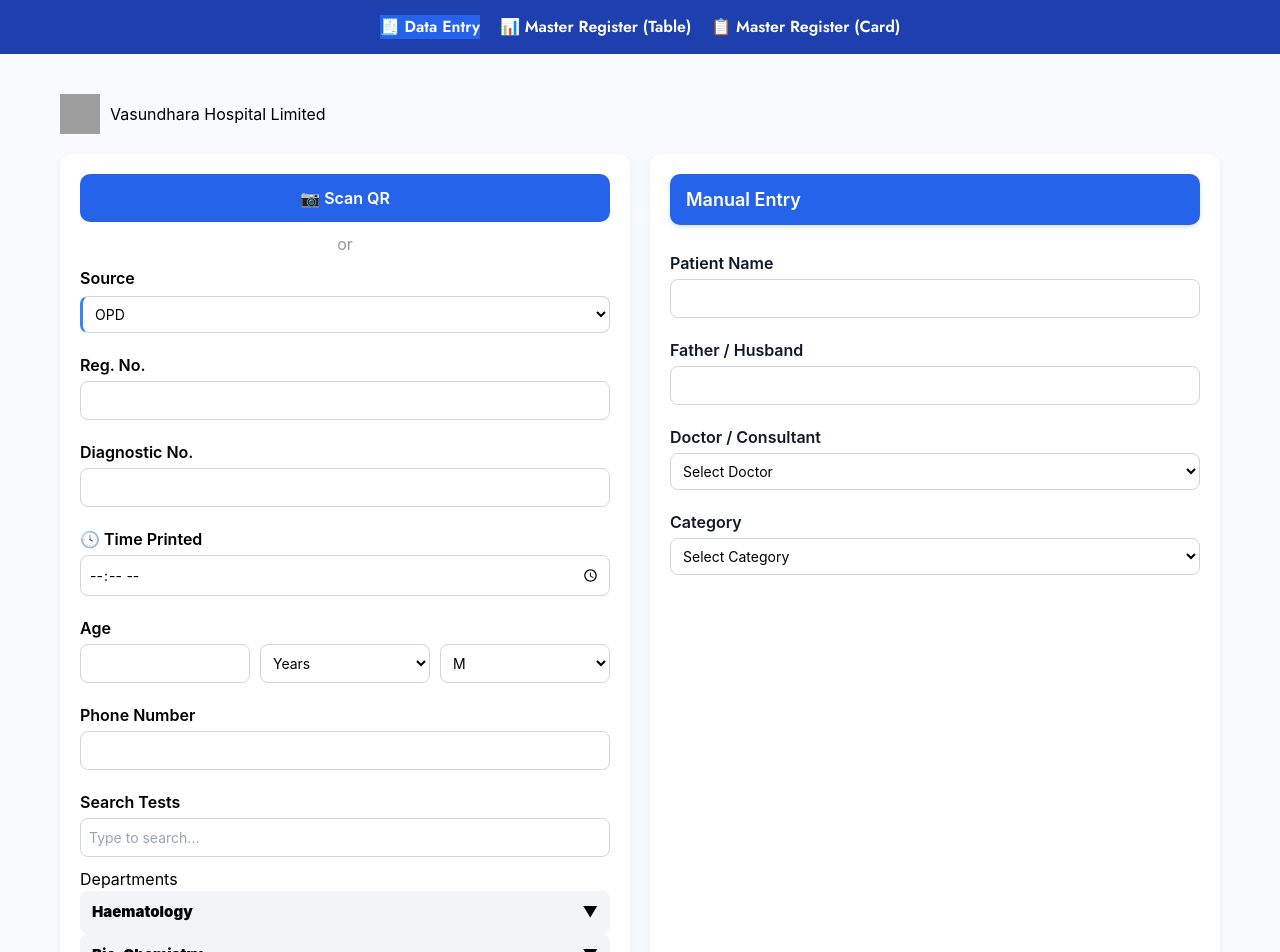
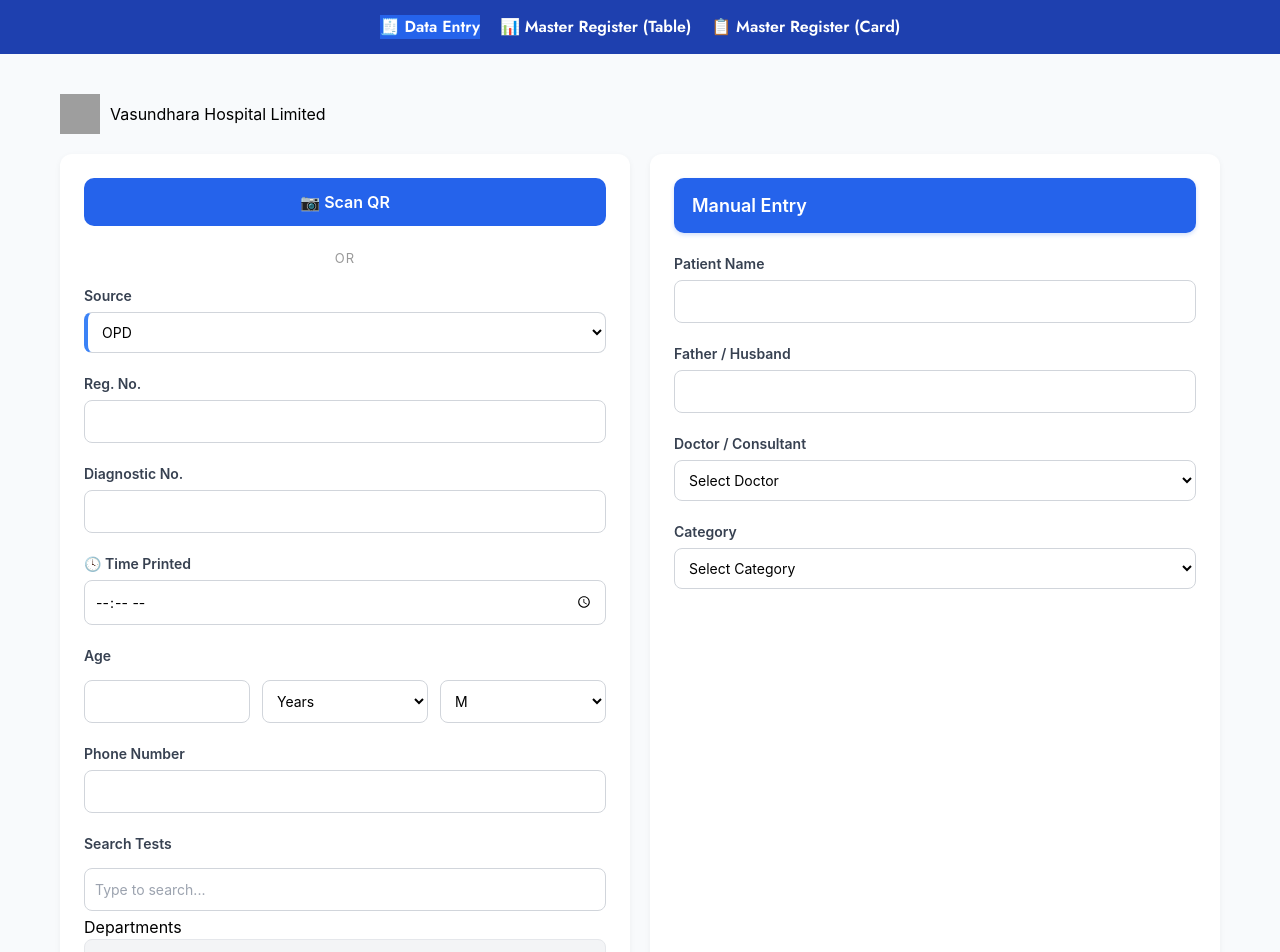
Before and after one commit to dailyephany-rgb/lab, a React (Vite) app: page / in a window 1280 px wide. Shown: the top 952 px of the page. Built offline with nearby package versions, Linux system fonts and the light colour scheme; grey boxes are pictures that could not be loaded.

Commit message:
Update mango.css

```diff
--- a/src/mango.css
+++ b/src/mango.css
@@ -1,3 +1,5 @@
+
+
 
 
 /* 🌼 Overall Layout */
@@ -52,7 +54,7 @@
 .right-panel {
   background: #fff;
   border-radius: 12px;
-  padding: 20px;
+  padding: 24px; /* Increased from 20px for better breathing room */
   flex: 1;
   box-shadow: 0 2px 6px rgba(0, 0, 0, 0.05);
 }
@@ -60,20 +62,32 @@
 /* ✳️ Inputs & Labels */
 label {
   font-weight: 600;
-  margin-top: 10px;
+  margin-top: 16px; /* Increased from 10px to fix congestion */
   display: block;
+  font-size: 14px;
+  color: #374151;
 }
 
 input,
 select {
   width: 100%;
-  margin-top: 4px;
-  margin-bottom: 10px;
-  padding: 8px;
+  margin-top: 6px; /* Increased from 4px */
+  margin-bottom: 4px;
+  padding: 10px; /* Increased from 8px for a modern feel */
   border: 1px solid #d1d5db;
   border-radius: 8px;
   font-size: 14px;
   background-color: #fff;
+  transition: all 0.2s ease;
+  caret-color: #2563eb; /* This makes the "blinking ticker" blue */
+}
+
+/* ✨ The "Blinking Ticker" & Focus State */
+input:focus,
+select:focus {
+  outline: none;
+  border-color: #3b82f6;
+  box-shadow: 0 0 0 3px rgba(59, 130, 246, 0.2); /* Highlight glow when typing */
 }
 
 /* ❌ Error State */
@@ -86,7 +100,7 @@
 /* Source field styling */
 select[name="source"] {
   margin-top: 6px;
-  border-left: 3px solid #3b82f6;
+  border-left: 4px solid #3b82f6; /* Thicker accent */
 }
 
 select[name="source"] option[value="OPD"] { background-color: #0af35c; }
@@ -95,12 +109,14 @@
 
 .inline-input {
   display: flex;
-  gap: 10px;
+  gap: 12px;
+  margin-top: 8px;
 }
 
 /* 🔍 SEARCH DROPDOWN FIXES */
 .search-wrapper {
-  position: relative; /* required for absolute dropdown */
+  position: relative;
+  margin-top: 8px;
 }
 
 .search-results-box {
@@ -114,11 +130,11 @@
   border: 1px solid #d1d5db;
   border-radius: 8px;
   z-index: 999;
-  box-shadow: 0 4px 6px rgba(0, 0, 0, 0.1);
+  box-shadow: 0 4px 12px rgba(0, 0, 0, 0.1);
 }
 
 .search-result-item {
-  padding: 8px 10px;
+  padding: 10px 12px;
   cursor: pointer;
   border-bottom: 1px solid #f3f4f6;
   font-size: 14px;
@@ -133,10 +149,6 @@
   color: #1e40af;
 }
 
-.search-result-item:last-child {
-  border-bottom: none;
-}
-
 /* 📷 Scan QR Button */
 .scan-btn {
   background-color: #2563eb;
@@ -149,6 +161,7 @@
   font-size: 16px;
   cursor: pointer;
   transition: all 0.2s ease-in-out;
+  margin-bottom: 8px;
 }
 
 .scan-btn:hover {
@@ -158,27 +171,31 @@
 .or-text {
   text-align: center;
   color: #999;
-  margin: 10px 0;
+  margin: 15px 0;
+  font-size: 13px;
+  text-transform: uppercase;
+  letter-spacing: 1px;
 }
 
 /* 🧭 Department Section */
 .department {
-  margin-top: 12px;
+  margin-top: 18px; /* Added more space above departments */
 }
 
 .dept-header {
   background-color: #f3f4f6;
-  border: none;
+  border: 1px solid #e5e7eb; /* Added subtle border */
   width: 100%;
   text-align: left;
-  padding: 10px 12px;
+  padding: 12px 14px;
   border-radius: 8px;
   font-weight: 600;
   display: flex;
   justify-content: space-between;
   cursor: pointer;
   font-size: 15px;
-  transition: background 0.2s;
+  transition: all 0.2s;
+  margin-bottom: 8px; /* Fixed gap between department bars */
 }
 
 .dept-header:hover {
@@ -186,22 +203,14 @@
 }
 
 .test-list {
-  padding: 10px 14px;
+  padding: 12px 14px;
   display: flex;
   flex-direction: column;
-  gap: 6px;
+  gap: 10px; /* Increased gap between tests */
   max-height: 200px;
   overflow-y: auto;
-  border-left: 2px solid #e5e7eb;
-}
-
-.test-list::-webkit-scrollbar {
-  width: 6px;
-}
-
-.test-list::-webkit-scrollbar-thumb {
-  background-color: #d1d5db;
-  border-radius: 3px;
+  border-left: 2px solid #3b82f6; /* Made accent color blue */
+  margin-bottom: 10px;
 }
 
 /* Checkbox alignment */
@@ -210,20 +219,21 @@
   align-items: center;
   gap: 10px;
   font-size: 14px;
+  padding: 4px 0;
 }
 
 /* 🖨 Buttons */
 .left-buttons {
   display: flex;
   justify-content: space-between;
-  margin-top: 20px;
+  margin-top: 30px; /* More space before action buttons */
 }
 
 .print-btn {
   background-color: #111827;
   color: white;
   font-weight: 500;
-  padding: 10px 20px;
+  padding: 12px 24px;
   border: none;
   border-radius: 8px;
   cursor: pointer;
@@ -233,7 +243,7 @@
   background-color: #16a34a;
   color: white;
   font-weight: 500;
-  padding: 10px 20px;
+  padding: 12px 24px;
   border: none;
   border-radius: 8px;
   cursor: pointer;
@@ -245,28 +255,10 @@
   color: white;
   font-weight: 600;
   font-size: 18px;
-  padding: 12px 16px;
+  padding: 14px 18px;
   border-radius: 10px;
-  margin-bottom: 16px;
+  margin-bottom: 20px;
   box-shadow: 0 2px 4px rgba(37, 99, 235, 0.2);
-}
-
-.right-panel {
-  background: #fff;
-  border-radius: 12px;
-  padding: 20px;
-  flex: 1;
-  box-shadow: 0 2px 6px rgba(0, 0, 0, 0.05);
-  display: flex;
-  flex-direction: column;
-  justify-content: flex-start;
-}
-
-.right-panel label {
-  color: #111827;
-  font-weight: 600;
-  margin-top: 10px;
-  display: block;
 }
 
 /* Selected Tests */
@@ -274,81 +266,23 @@
   background: #f9fafb;
   border: 1px solid #e5e7eb;
   border-radius: 10px;
-  padding: 12px 16px;
-  margin-top: 16px;
+  padding: 16px;
+  margin-top: 20px;
 }
 
 .selected-tests h4 {
   font-size: 15px;
-  margin-bottom: 8px;
+  margin-bottom: 12px;
   color: #111827;
+  border-bottom: 1px solid #e5e7eb;
+  padding-bottom: 8px;
 }
 
-.selected-tests ul {
-  margin: 0;
-  padding-left: 20px;
-  font-size: 14px;
-  color: #111827;
-}
-
-.selected-tests li {
-  margin-bottom: 4px;
-}
-
-/* Sync button */
-.sync-btn {
-  background-color: #10b981;
-  color: white;
-  border: none;
-  border-radius: 8px;
-  padding: 10px 20px;
-  font-weight: 500;
-  margin-top: 20px;
-  cursor: pointer;
-  transition: all 0.2s ease-in-out;
-}
-
-.sync-btn:hover {
-  background-color: #059669;
-}
-
-/* Data table (unchanged) */
+/* Data table */
 .data-table {
-  margin-top: 30px;
+  margin-top: 40px;
   background: #fff;
-  padding: 20px;
+  padding: 24px;
   border-radius: 12px;
   box-shadow: 0 2px 6px rgba(0, 0, 0, 0.05);
 }
-
-.data-table h3 {
-  margin-bottom: 10px;
-  color: #111827;
-}
-
-table {
-  width: 100%;
-  border-collapse: collapse;
-  font-size: 14px;
-}
-
-th,
-td {
-  border: 1px solid #e5e7eb;
-  padding: 8px 10px;
-  text-align: left;
-}
-
-th {
-  background-color: #f3f4f6;
-  font-weight: 600;
-}
-
-tr:nth-child(even) {
-  background-color: #f9fafb;
-}
-
-tr:hover {
-  background-color: #f1f5f9;
-  transition: background 0.2s ease;
-}
```
